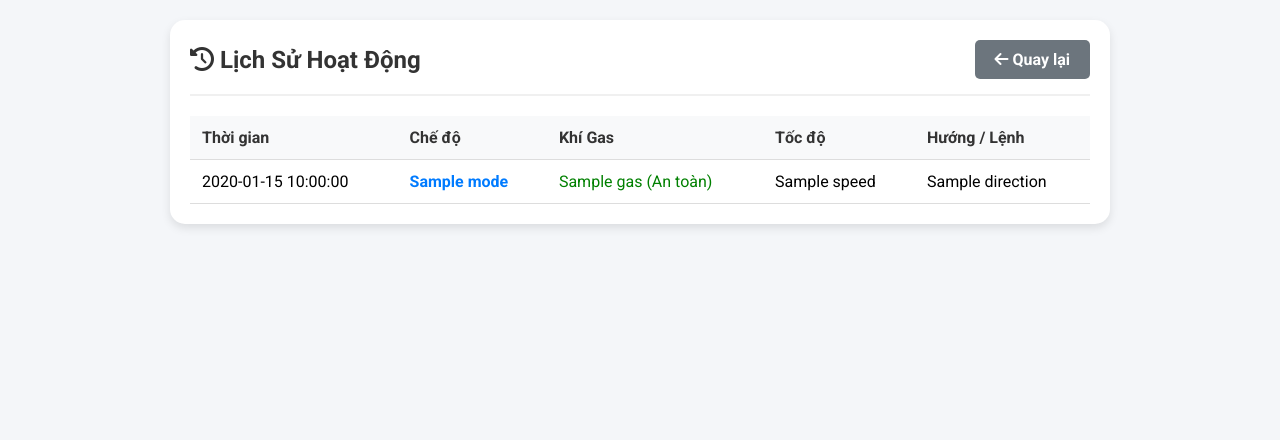
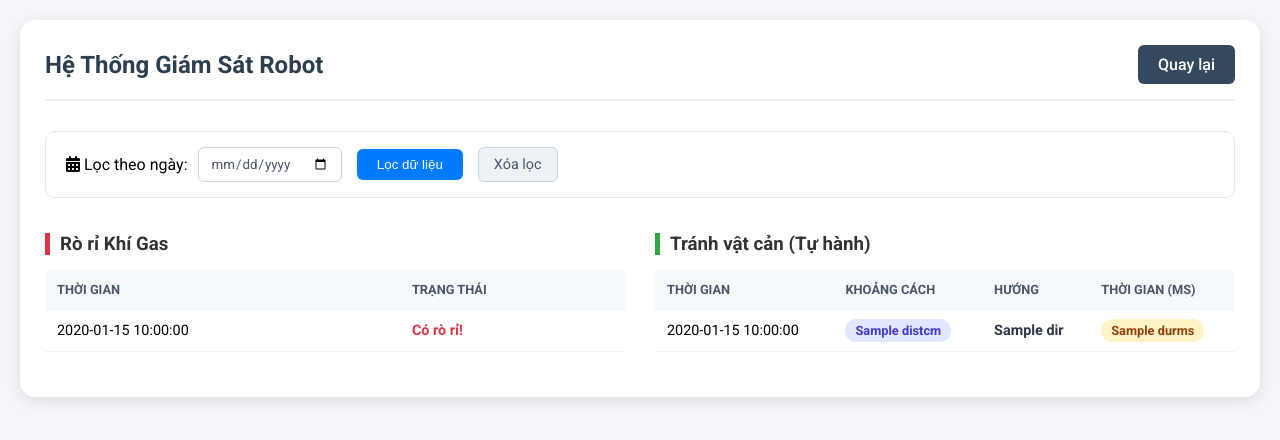
Before and after one commit to TUANPRO-2406/Mobile_Robot, a Flask app: template templates/history.html in a window 1280 px wide. Shown: the top 440 px of the page. Run offline with Flask 3, Linux system fonts and the light colour scheme; the template is opened without the code that fills it: most values are stand-ins (such as "Sample title", 1, 10 or a date in 2020).

Commit message:
Add files via upload

```diff
--- a/app.py
+++ b/app.py
@@ -29,11 +29,8 @@ except Exception as e:
     print("WARNING: Application running without database connection.")
     telemetry_collection = None
 
-# ----------------------------------------------------
-# 2. Cấu hình MQTT (Đảm bảo các biến được đọc)
-# ----------------------------------------------------
 MQTT_BROKER = "6400101a95264b8e8819d8992ed8be4e.s1.eu.hivemq.cloud"
-MQTT_PORT = 8883 # Cổng MQTTS (Bảo mật)
+MQTT_PORT = 8883
 MQTT_CMD_TOPIC = "robot/command/set"
 MQTT_STATUS_TOPIC = "robot/telemetry/status"
 MQTT_DATA_TOPIC = "robot/telemetry/data"
@@ -43,27 +40,21 @@ MQTT_PASSWORD = os.environ.get('MQTT_PASS', 'Tuan@24062004')
 app = Flask(__name__)
 app.config['SECRET_KEY'] = os.environ.get('FLASK_SECRET_KEY', 'default_secret_key_local')
 
-# Khởi tạo client, sử dụng API V2
 mqtt_client = mqtt.Client()
 
 current_state = {
-    'speed': 0,
+    'speed': 150,
     'mode': 'MANUAL',
-    'last_command': 'S'
+    'last_command': 'S',
+    'gas': 0
 }
 
-# ----------------------------------------------------
-# 3. Logic Kết nối MQTT (Khởi tạo NỘI BỘ Worker)
-# ----------------------------------------------------
-
-# 🚨 ĐÃ SỬA: Chấp nhận 5 tham số để khớp với API V2
 def on_connect(client, userdata, flags, rc):
     """Callback khi kết nối thành công: Đăng ký Topic (API V2)."""
     print(f"MQTT Connected successfully with result code {rc}")
     client.subscribe(MQTT_STATUS_TOPIC)
     client.subscribe(MQTT_DATA_TOPIC)
 
-# 🚨 ĐÃ SỬA: Chấp nhận 4 tham số để khớp với API V2
 def on_message(client, userdata, msg):
     """Callback khi nhận được dữ liệu trạng thái từ ESP (API V2)."""
     global current_state
@@ -72,44 +63,51 @@ def on_message(client, userdata, msg):
         data = json.loads(payload)
 
         if msg.topic == MQTT_STATUS_TOPIC:
+            robot_mode = data.get('mode', current_state['mode'])
+            robot_speed = data.get('speed', current_state['speed'])
+            robot_dir = data.get('dir', current_state['last_command'])
+            gas_val = data.get('gas', 0)
 
+            # 1. Log Telemetry chung
             if telemetry_collection is not None:
                 telemetry_record = {
                     "timestamp": datetime.datetime.now(),
-                    "speed": data.get('speed', current_state['speed']),
-                    "mode": data.get('mode', current_state['mode']),
-                    "direction": current_state['last_command'],
+                    "speed": robot_speed,
+                    "mode": robot_mode,
+                    "direction": robot_dir,
+                    "gas": gas_val,
                     "raw_data": data
                 }
+
+                # Kiểm tra rò rỉ khí gas -> Đánh dấu bản ghi
+                if gas_val > 500:
+                    telemetry_record["event_type"] = "GAS_ALERT"
+
+                # Kiểm tra tránh vật cản (từ Arduino gửi về)
+                if 'a_dur' in data:
+                    telemetry_record["event_type"] = "AVOIDANCE"
+                    telemetry_record["avoid_dist"] = data.get('a_dist')
+                    telemetry_record["avoid_dur"] = data.get('a_dur')
+                    telemetry_record["avoid_dir"] = data.get('a_dir')
+
                 telemetry_collection.insert_one(telemetry_record)
-                print("MongoDB <== Data inserted.")
-            else:
-                print("MongoDB is not connected. Data not saved.")
 
-            if 'speed' in data:
-                current_state['speed'] = data['speed']
-            if 'mode' in data:
-                current_state['mode'] = data['mode']
+            current_state['speed'] = robot_speed
+            current_state['mode'] = robot_mode
+            current_state['gas'] = gas_val
+
         elif msg.topic == MQTT_DATA_TOPIC:
-            # Dữ liệu Cảm biến (RPM, Gas) -> Collection 'sensor'
-
             if sensor_collection is not None:
                 sensor_record = {
                     "timestamp": datetime.datetime.now(),
                     "gas_value": data.get('gas'),
-                    "rpm1": data.get('rpm1'),
-                    "rpm2": data.get('rpm2'),
-                    "rpm3": data.get('rpm3'),
-                    "rpm4": data.get('rpm4'),
                     "raw_data": data
                 }
                 sensor_collection.insert_one(sensor_record)
-                print("MongoDB <== Sensor DATA inserted into SENSOR.")
 
     except Exception as e:
-        print(f"Error processing message or inserting to MongoDB: {e}")
+        print(f"Error processing message: {e}")
 
-# 🚨 SỬ DỤNG HOOK CỦA FLASK: Khởi tạo MQTT trong tiến trình Worker
 @app.before_request
 def setup_mqtt_worker():
     """Khởi tạo MQTT Client cho mỗi Worker Gunicorn (Chỉ chạy một lần)."""
@@ -118,14 +116,11 @@ def setup_mqtt_worker():
 
         print("--- Setting up MQTT Worker Process ---")
 
-        # BƯỚC 1: Cấu hình Username/Password
         if MQTT_USERNAME and MQTT_PASSWORD:
             mqtt_client.username_pw_set(MQTT_USERNAME, MQTT_PASSWORD)
 
-        # Log trạng thái cấu hình MQTT (không in mật khẩu)
         print(f"MQTT config -> broker={MQTT_BROKER} port={MQTT_PORT} user_set={bool(MQTT_USERNAME)}")
 
-        # BƯỚC 2: Cấu hình TLS/SSL sử dụng system CA (an toàn hơn trên Render)
         try:
             tls_ctx = ssl.create_default_context()
             tls_ctx.check_hostname = True
@@ -139,7 +134,6 @@ def setup_mqtt_worker():
 
         client_id = f'flask-robot-publisher-{datetime.datetime.now().timestamp()}'
         try:
-            # 🚨 THỬ KẾT NỐI VÀ BẮT ĐẦU LUỒNG MQTT
             print(f"Attempting MQTT connect to {MQTT_BROKER}:{MQTT_PORT} ...")
             mqtt_client.connect(MQTT_BROKER, MQTT_PORT, 60)
             mqtt_client.loop_start()
@@ -149,9 +143,6 @@ def setup_mqtt_worker():
             print(f"FATAL ERROR: Could not connect MQTT Broker. Details: {e}")
 
 
-# ----------------------------------------------------
-# 4. Định tuyến và MQTT Publishing (Giữ nguyên)
-# ----------------------------------------------------
 @app.route('/')
 def index():
     return render_template('index.html')
@@ -164,6 +155,7 @@ def receive_command():
     mqtt_payload = json.dumps({
         'cmd': command,
         'spd': current_state['speed'],
+        'mode': current_state['mode']
     })
 
     mqtt_client.publish(MQTT_CMD_TOPIC, mqtt_payload, qos=0)
@@ -171,7 +163,6 @@ def receive_command():
     current_state['last_command'] = command
     print(f"Flask ==> PUBLISHED: {command} to {MQTT_CMD_TOPIC}")
 
-    # [NEW] Log command to MongoDB history
     if telemetry_collection is not None:
         try:
             telemetry_collection.insert_one({
@@ -200,10 +191,10 @@ def set_speed(value):
         mqtt_payload = json.dumps({
             'cmd': 'S',
             'spd': value,
+            'mode': current_state['mode']
         })
         mqtt_client.publish(MQTT_CMD_TOPIC, mqtt_payload, qos=0)
 
-        # [NEW] Log speed change to MongoDB history
         if telemetry_collection is not None:
             try:
                 telemetry_collection.insert_one({
@@ -226,14 +217,19 @@ def toggle_mode():
     global current_state
     if current_state['mode'] == 'MANUAL':
         current_state['mode'] = 'AUTO'
-        mqtt_client.publish(MQTT_CMD_TOPIC, json.dumps({'cmd': 'S', 'spd': 0}))
     else:
         current_state['mode'] = 'MANUAL'
 
+    mqtt_payload = json.dumps({
+        'cmd': 'S',
+        'spd': current_state['speed'],
+        'mode': current_state['mode']
+    })
+    mqtt_client.publish(MQTT_CMD_TOPIC, mqtt_payload, qos=0)
 
-    mqtt_client.publish('robot/mode/status', current_state['mode'], qos=0)
 
-    # [NEW] Log mode change to MongoDB history
+    mqtt_client.publish('robot/mode/status', json.dumps({"mode": current_state['mode']}), qos=0)
+
     if telemetry_collection is not None:
         try:
             telemetry_collection.insert_one({
@@ -259,7 +255,9 @@ def get_status():
     return jsonify({
         'status': 'OK',
         'speed': current_state['speed'],
-        'mode': current_state['mode']
+        'mode': current_state['mode'],
+        'last_command': current_state['last_command'],
+        'gas': current_state.get('gas', 0)
     }), 200
 
 
@@ -284,59 +282,59 @@ def health_check():
 
 @app.route('/history')
 def history_page():
-    print("[DEBUG] Accessing /history route...")
     if telemetry_collection is None:
-        print("[WARNING] MongoDB not connected, returning empty history")
-        return render_template('history.html', history_data=[])
+        return render_template('history.html', gas_history=[], auto_history=[], selected_date="")
+
+    selected_date = request.args.get('date', "") # Định dạng YYYY-MM-DD
+    query_filter = {}
+
+    if selected_date:
+        try:
+            start_date = datetime.datetime.strptime(selected_date, '%Y-%m-%d')
+            end_date = start_date + datetime.timedelta(days=1)
+            query_filter["timestamp"] = {"$gte": start_date, "$lt": end_date}
+        except ValueError:
+            pass # Ngày không hợp lệ, bỏ qua lọc
 
     try:
-        print("[DEBUG] Fetching history data from MongoDB...")
-        cursor = telemetry_collection.find().sort('timestamp', -1).limit(50)
+        # 1. Lọc lịch sử rò rỉ khí gas
+        gas_filter = {"event_type": "GAS_ALERT"}
+        gas_filter.update(query_filter)
 
-        history_data = []
-        for record in cursor:
-            timestamp_str = record.get('timestamp', datetime.datetime.now()).strftime('%d/%m/%Y %H:%M:%S')
+        gas_cursor = telemetry_collection.find(gas_filter).sort('timestamp', -1)
+        if not selected_date: gas_cursor = gas_cursor.limit(50)
 
-            # Lấy gas value từ raw_data (nếu có)
-            raw_data = record.get('raw_data', {})
-            gas_value = raw_data.get('gas', 0)  # Default 0 nếu không có
-
-            # 🔧 DEBUG: Lấy encoder speeds từ raw_data (s1, s2, s3, s4)
-            # Arduino gửi encoder data với key s1-s4
-            encoder_s1 = raw_data.get('rmp1', 0)
-            encoder_s2 = raw_data.get('rmp2', 0)
-            encoder_s3 = raw_data.get('rmp3', 0)
-            encoder_s4 = raw_data.get('rmp4', 0)
-
-            history_data.append({
-                'timestamp': timestamp_str,
-                'mode': record.get('mode', 'MANUAL'),
-                'speed': record.get('speed', 0),
-                'direction': record.get('direction', 'S'),
-                'gas': gas_value,
-                # ✅ CHECK: Thêm encoder data
-                's1': encoder_s1,
-                's2': encoder_s2,
-                's3': encoder_s3,
-                's4': encoder_s4
+        gas_history = []
+        for record in gas_cursor:
+            gas_history.append({
+                'timestamp': record.get('timestamp').strftime('%d/%m/%Y %H:%M:%S'),
+                'value': record.get('gas', 0)
             })
 
-        print(f"[CHECK] Found {len(history_data)} records from MongoDB")
+        # 2. Lọc lịch sử tránh vật cản
+        auto_filter = {"event_type": "AVOIDANCE"}
+        auto_filter.update(query_filter)
 
-        # [DEBUG] In ra record đầu tiên để kiểm tra format
-        if history_data:
-            print(f"[DEBUG] First record => {history_data[0]}")
-        else:
-            print("[WARNING] No data found in telemetry collection")
+        auto_cursor = telemetry_collection.find(auto_filter).sort('timestamp', -1)
+        if not selected_date: auto_cursor = auto_cursor.limit(50)
 
-        return render_template('history.html', history_data=history_data)
+        auto_history = []
+        for record in auto_cursor:
+            auto_history.append({
+                'timestamp': record.get('timestamp').strftime('%d/%m/%Y %H:%M:%S'),
+                'dist': record.get('avoid_dist', 0),
+                'dir': record.get('avoid_dir', 'S'),
+                'dur': record.get('avoid_dur', 0)
+            })
+
+        return render_template('history.html',
+                               gas_history=gas_history,
+                               auto_history=auto_history,
+                               selected_date=selected_date)
 
     except Exception as e:
-        # [WARNING] Log lỗi chi tiết để debug
-        print(f"[ERROR] in /history route: {e}")
-        import traceback
-        traceback.print_exc()
-        return render_template('history.html', history_data=[])
+        print(f"[ERROR] history page: {e}")
+        return render_template('history.html', gas_history=[], auto_history=[], selected_date="")
 
 if __name__ == '__main__':
     app.run(host='0.0.0.0', port=5000, debug=True, threaded=True)
--- a/templates/history.html
+++ b/templates/history.html
@@ -16,102 +16,196 @@
         }
 
         .container {
-            max-width: 900px;
+            max-width: 1200px;
+            /* Tăng chiều rộng để vừa 2 bảng */
             margin: 0 auto;
             background: white;
-            padding: 20px;
+            padding: 25px;
             border-radius: 15px;
-            box-shadow: 0 4px 10px rgba(0, 0, 0, 0.1);
+            box-shadow: 0 4px 15px rgba(0, 0, 0, 0.1);
         }
 
         .header {
             display: flex;
             justify-content: space-between;
             align-items: center;
-            margin-bottom: 20px;
-            border-bottom: 2px solid #f0f0f0;
+            margin-bottom: 30px;
+            border-bottom: 2px solid #eee;
             padding-bottom: 15px;
         }
 
         h2 {
             margin: 0;
-            color: #333;
+            color: #2c3e50;
+            font-size: 1.5rem;
         }
 
         .btn-back {
             display: inline-block;
             padding: 10px 20px;
-            background-color: #6c757d;
+            background-color: #34495e;
             color: white;
             text-decoration: none;
-            border-radius: 5px;
-            font-weight: bold;
-            transition: background 0.3s;
+            border-radius: 6px;
+            font-weight: 500;
+            transition: all 0.3s;
         }
 
         .btn-back:hover {
-            background-color: #5a6268;
+            background-color: #2c3e50;
+            transform: translateY(-2px);
+        }
+
+        /* Layout 2 bảng cạnh nhau */
+        .history-grid {
+            display: flex;
+            gap: 30px;
+            align-items: flex-start;
+        }
+
+        .history-section {
+            flex: 1;
+            min-width: 0;
+            /* Ngăn bảng phá vỡ layout */
+        }
+
+        .section-title {
+            margin-top: 10px;
+            margin-bottom: 15px;
+            padding-left: 10px;
+            border-left: 5px solid #007bff;
+            color: #333;
+            font-weight: 700;
+        }
+
+        .section-title.gas {
+            border-left-color: #dc3545;
+        }
+
+        .section-title.auto {
+            border-left-color: #28a745;
         }
 
         table {
             width: 100%;
             border-collapse: collapse;
-            margin-top: 10px;
+            margin-bottom: 20px;
         }
 
         th,
         td {
             text-align: left;
             padding: 12px;
-            border-bottom: 1px solid #ddd;
+            border-bottom: 1px solid #edf2f7;
+            font-size: 0.9rem;
         }
 
         th {
-            background-color: #f8f9fa;
-            color: #333;
+            background-color: #f7fafc;
+            color: #4a5568;
+            font-weight: 600;
+            text-transform: uppercase;
+            font-size: 0.8rem;
         }
 
         tr:hover {
-            background-color: #f1f1f1;
+            background-color: #f8f9fa;
         }
 
         .no-data {
             text-align: center;
-            padding: 20px;
-            color: #777;
+            padding: 30px;
+            color: #a0aec0;
             font-style: italic;
         }
 
-        .mode-auto {
-            color: #28a745;
+        .alert-badge {
+            padding: 4px 10px;
+            border-radius: 12px;
+            font-size: 0.8rem;
             font-weight: bold;
         }
 
-        .mode-manual {
-            color: #007bff;
-            font-weight: bold;
+        .badge-dist {
+            background: #e0e7ff;
+            color: #4338ca;
         }
 
-        .dir-icon {
-            width: 20px;
-            text-align: center;
-            display: inline-block;
+        .badge-dur {
+            background: #fef3c7;
+            color: #92400e;
         }
 
-        .gas-warning {
-            background-color: #ffe6e6;
-            /* Đỏ nhạt background */
+        .dir-text {
+            font-weight: bold;
+            color: #2d3748;
         }
 
-        .gas-danger {
-            color: #dc3545;
-            font-weight: bold;
-            animation: blink 1s infinite;
+        /* Filter Bar */
+        .filter-bar {
+            background: #fff;
+            padding: 15px 20px;
+            border-radius: 10px;
+            margin-bottom: 25px;
+            display: flex;
+            align-items: center;
+            gap: 15px;
+            border: 1px solid #e2e8f0;
         }
 
-        @keyframes blink {
-            50% {
-                opacity: 0.5;
+        .filter-group {
+            display: flex;
+            align-items: center;
+            gap: 10px;
+        }
+
+        input[type="date"] {
+            padding: 8px 12px;
+            border: 1px solid #cbd5e0;
+            border-radius: 6px;
+            font-family: inherit;
+            color: #4a5568;
+        }
+
+        .btn-filter {
+            background-color: #007bff;
+            color: white;
+            border: none;
+            padding: 8px 20px;
+            border-radius: 6px;
+            cursor: pointer;
+            font-weight: 500;
+            transition: background 0.2s;
+        }
+
+        .btn-filter:hover {
+            background-color: #0056b3;
+        }
+
+        .btn-clear {
+            background-color: #edf2f7;
+            color: #4a5568;
+            border: 1px solid #cbd5e0;
+            padding: 8px 15px;
+            border-radius: 6px;
+            text-decoration: none;
+            font-size: 0.9rem;
+            transition: all 0.2s;
+        }
+
+        .btn-clear:hover {
+            background-color: #e2e8f0;
+        }
+
+        /* Mobile responsive */
+        @media (max-width: 900px) {
+            .history-grid {
+                flex-direction: column;
+            }
+
+            .filter-bar {
+                flex-direction: column;
+                align-items: stretch;
             }
         }
     </style>
@@ -120,57 +214,87 @@
 <body>
     <div class="container">
         <div class="header">
-            <h2><i class="fas fa-history"></i> Lịch Sử Hoạt Động</h2>
-            <a href="/" class="btn-back"><i class="fas fa-arrow-left"></i> Quay lại</a>
+            <h2>Hệ Thống Giám Sát Robot</h2>
+            <a href="/" class="btn-back">Quay lại</a>
         </div>
 
+        <!-- BỘ LỌC NGÀY -->
+        <form class="filter-bar" method="GET" action="/history">
+            <div class="filter-group">
+                <label for="date-select"><i class="fa-solid fa-calendar-days"></i> Lọc theo ngày:</label>
+                <input type="date" id="date-select" name="date" value="{{ selected_date }}">
+            </div>
+            <button type="submit" class="btn-filter">Lọc dữ liệu</button>
+            {% if selected_date %}
+            <a href="/history" class="btn-clear">Xóa lọc</a>
+            {% endif %}
+        </form>
+
+        <div class="history-grid">
+            <!-- BẢNG 1: RÒ RỈ KHÍ GAS -->
+            <div class="history-section">
+                <h3 class="section-title gas">Rò rỉ Khí Gas</h3>
                 <table>
                     <thead>
                         <tr>
                             <th>Thời gian</th>
-                    <th>Chế độ</th>
-                    <th>Khí Gas</th> <!-- Cột Mới -->
-                    <th>Tốc độ</th>
-                    <th>Hướng / Lệnh</th>
+                            <th>Trạng thái</th>
                         </tr>
                     </thead>
                     <tbody>
-                {% if history_data %}
-                {% for row in history_data %}
-                <tr class="{{ 'gas-warning' if row.gas > 400 else '' }}">
+                        {% if gas_history %}
+                        {% for row in gas_history %}
+                        <tr>
                             <td>{{ row.timestamp }}</td>
-                    <td>
-                        <span class="{{ 'mode-auto' if row.mode == 'AUTO' else 'mode-manual' }}">
-                            {{ row.mode }}
-                        </span>
-                    </td>
-                    <td>
-                        {% if row.gas > 400 %}
-                        <span class="gas-danger"><i class="fas fa-radiation-alt"></i> {{ row.gas }} (Cảnh báo)</span>
-                        {% else %}
-                        <span style="color: green;">{{ row.gas }} (An toàn)</span>
-                        {% endif %}
-                    </td>
-                    <td>{{ row.speed }}</td>
-                    <td>
-                        {% if row.direction == 'F' %}<i class="fas fa-arrow-up dir-icon"></i> Tiến
-                        {% elif row.direction == 'B' %}<i class="fas fa-arrow-down dir-icon"></i> Lùi
-                        {% elif row.direction == 'L' %}<i class="fas fa-arrow-left dir-icon"></i> Trái
-                        {% elif row.direction == 'R' %}<i class="fas fa-arrow-right dir-icon"></i> Phải
-                        {% elif row.direction == 'S' %}<i class="fas fa-stop-circle dir-icon"></i> Dừng
-                        {% else %}{{ row.direction }}
-                        {% endif %}
-                    </td>
+                            <td style="color: #dc3545; font-weight: bold;">Có rò rỉ!</td>
                         </tr>
                         {% endfor %}
                         {% else %}
                         <tr>
-                    <td colspan="5" class="no-data">Chưa có dữ liệu lịch sử.</td>
+                            <td colspan="2" class="no-data">Không có rò rỉ.</td>
                         </tr>
                         {% endif %}
                     </tbody>
                 </table>
             </div>
+
+            <!-- BẢNG 2: TỰ TRÁNH VẬT CẢN -->
+            <div class="history-section">
+                <h3 class="section-title auto">Tránh vật cản (Tự hành)</h3>
+                <table>
+                    <thead>
+                        <tr>
+                            <th>Thời gian</th>
+                            <th>Khoảng cách</th>
+                            <th>Hướng</th>
+                            <th>Thời gian (ms)</th>
+                        </tr>
+                    </thead>
+                    <tbody>
+                        {% if auto_history %}
+                        {% for row in auto_history %}
+                        <tr>
+                            <td>{{ row.timestamp }}</td>
+                            <td><span class="alert-badge badge-dist">{{ row.dist }}cm</span></td>
+                            <td class="dir-text">
+                                {% if row.dir == 'L' %}Trái
+                                {% elif row.dir == 'R' %}Phải
+                                {% else %}{{ row.dir }}
+                                {% endif %}
+                            </td>
+                            <td><span class="alert-badge badge-dur">{{ row.dur }}ms</span></td>
+                        </tr>
+                        {% endfor %}
+                        {% else %}
+                        <tr>
+                            <td colspan="4" class="no-data">Chưa có dữ liệu.</td>
+                        </tr>
+                        {% endif %}
+                    </tbody>
+                </table>
+            </div>
+        </div>
+    </div>
 </body>
 
 </html>
```
Also changed, not shown: templates/index.html (+29 -17 lines), templates/login.html (line endings or trailing spaces). Lines whose indentation alone changed are shown as unchanged.
